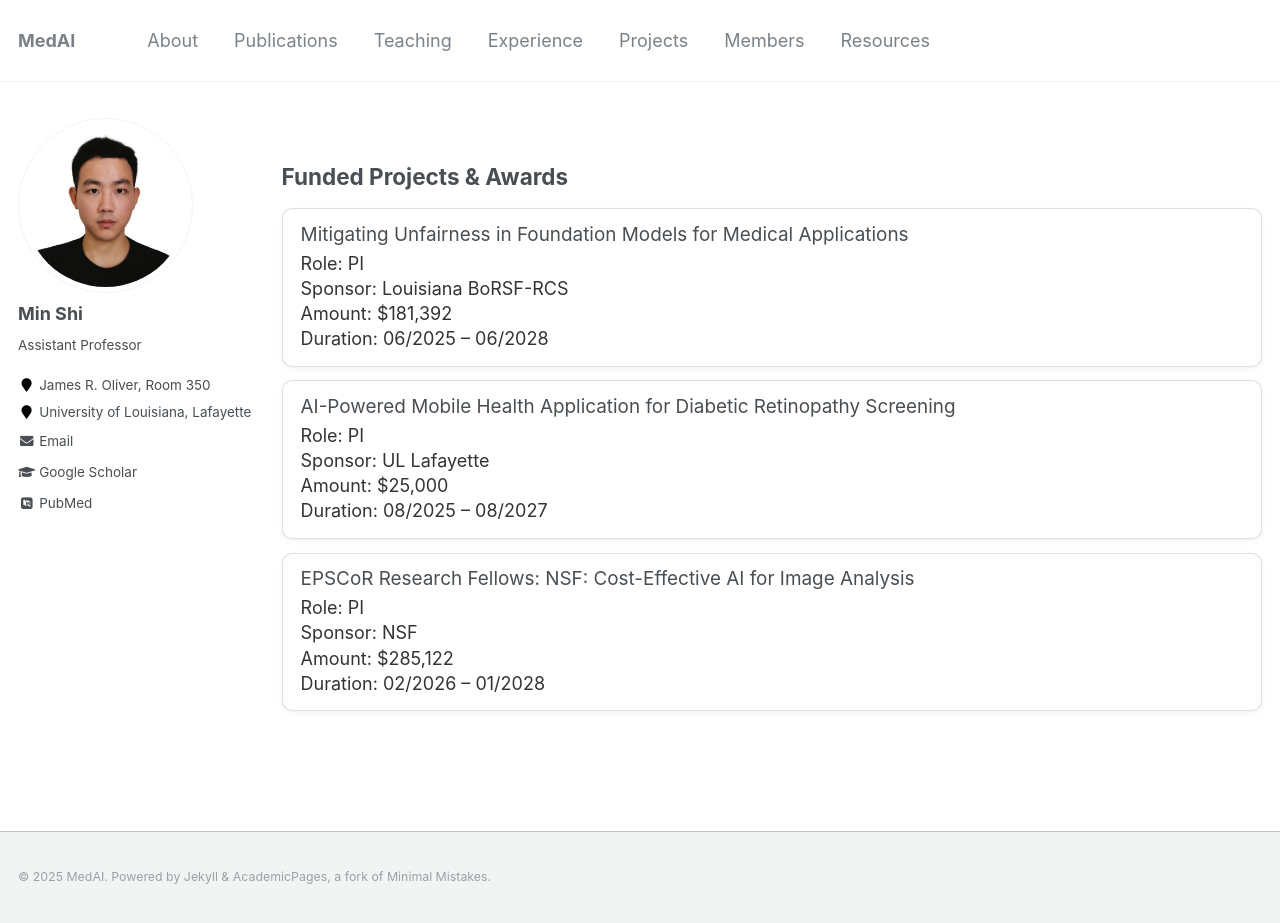
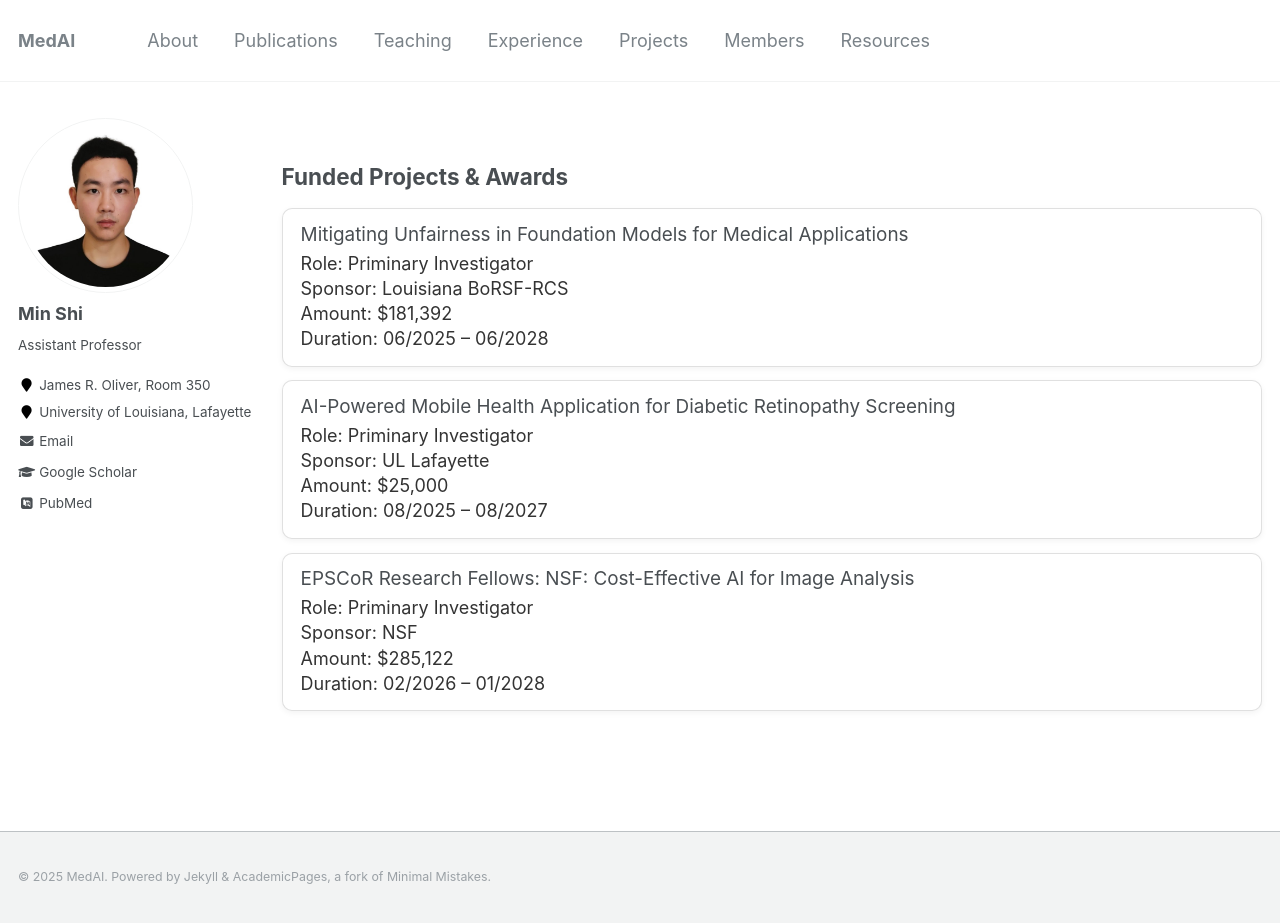
Before and after one commit to shiminxst/shiminxst.github.io, a Jekyll site: the page built from _pages/awards.md, in a window 1280 px wide and 923 px high. Built offline with Jekyll 4.4.1, drawn with Linux system fonts in a browser that asks for light colours; some web fonts are replaced.

Commit message:
Update awards.md

```diff
--- a/_pages/awards.md
+++ b/_pages/awards.md
@@ -62,7 +62,7 @@ author_profile: true
   <li>
     <div class="award-card">
       <p class="award-title">Mitigating Unfairness in Foundation Models for Medical Applications</p>
-      <p class="award-meta">Role: PI</p>
+      <p class="award-meta">Role: Priminary Investigator</p>
       <p class="award-meta award-sponsor">Sponsor: Louisiana BoRSF-RCS </p>
       <p class="award-meta">Amount: $181,392</p>
       <p class="award-meta">Duration: 06/2025 – 06/2028</p>
@@ -72,7 +72,7 @@ author_profile: true
   <li>
     <div class="award-card">
       <p class="award-title">AI-Powered Mobile Health Application for Diabetic Retinopathy Screening</p>
-      <p class="award-meta">Role: PI</p>
+      <p class="award-meta">Role: Priminary Investigator</p>
       <p class="award-meta award-sponsor">Sponsor: UL Lafayette</p>
       <p class="award-meta">Amount: $25,000</p>
       <p class="award-meta">Duration: 08/2025 – 08/2027</p>
@@ -82,7 +82,7 @@ author_profile: true
   <li>
     <div class="award-card">
       <p class="award-title">EPSCoR Research Fellows: NSF: Cost-Effective AI for Image Analysis</p>
-      <p class="award-meta">Role: PI</p>
+      <p class="award-meta">Role: Priminary Investigator</p>
       <p class="award-meta award-sponsor">Sponsor: NSF</p>
       <p class="award-meta">Amount: $285,122</p>
       <p class="award-meta">Duration: 02/2026 – 01/2028</p>
```
